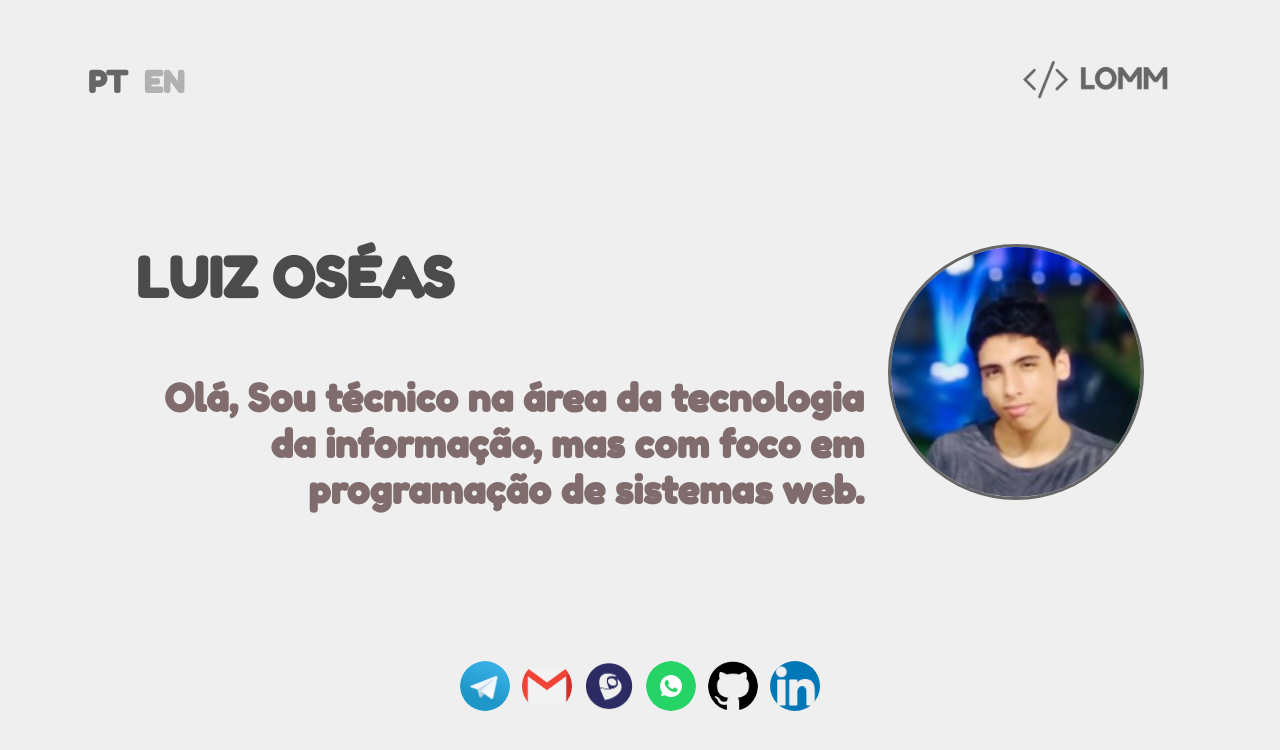
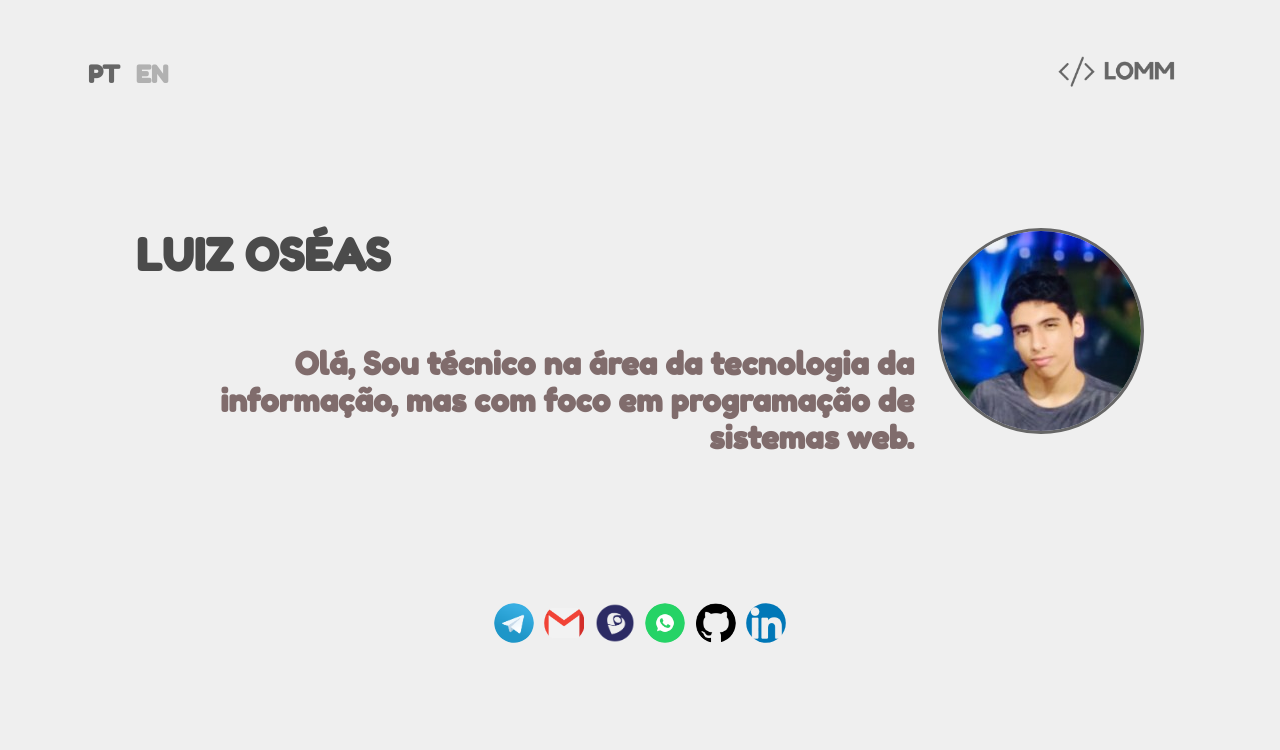
Before and after one commit to luizoseas/luizoseas, a plain HTML site: page index.html in a window 1280 px wide. Drawn offline with Linux system fonts and the light colour scheme.

Commit message:
replace size measurement px to vh

```diff
--- a/assets/css/style.css
+++ b/assets/css/style.css
@@ -18,7 +18,7 @@
     align-items: center;
 }
 .header .tab .lang a{
-    font-size: 30px;
+    font-size: 3vh;
     color: #B1B1B1;
     padding: 0 1vh;
     cursor: pointer;
@@ -28,25 +28,25 @@
     color: #666666 !important;
 }
 .header .tab .logo img{
-    width: 200px;
+    width: 20vh;
 }
 .header .body{
     display: flex;
     padding: 10vh 17vh;
 }
 .header .body .desc h1{
-    font-size: 55px;
+    font-size: 5.5vh;
     color:#4B4B4B;
 }
 .header .body .desc h3{
     text-align: right;
-    font-size: 38px;
+    font-size: 3.9vh;
     color:#806C6C;
     padding: 8vh 3vh
 }
 .header .body .photo img{
-    width: 250px;
-    height: 250px;
+    width: 25vh;
+    height: 25vh;
     border-radius:100%;
     border:3px solid #666666;
 }
@@ -54,8 +54,8 @@
     text-align: center;
 }
 .socialmedia img{
-    width: 50px;
-    padding: 4px;
-    height: 50px;
+    width: 5vh;
+    padding: 0.4vh;
+    height: 5vh;
     border-radius: 100%;
 }
```
